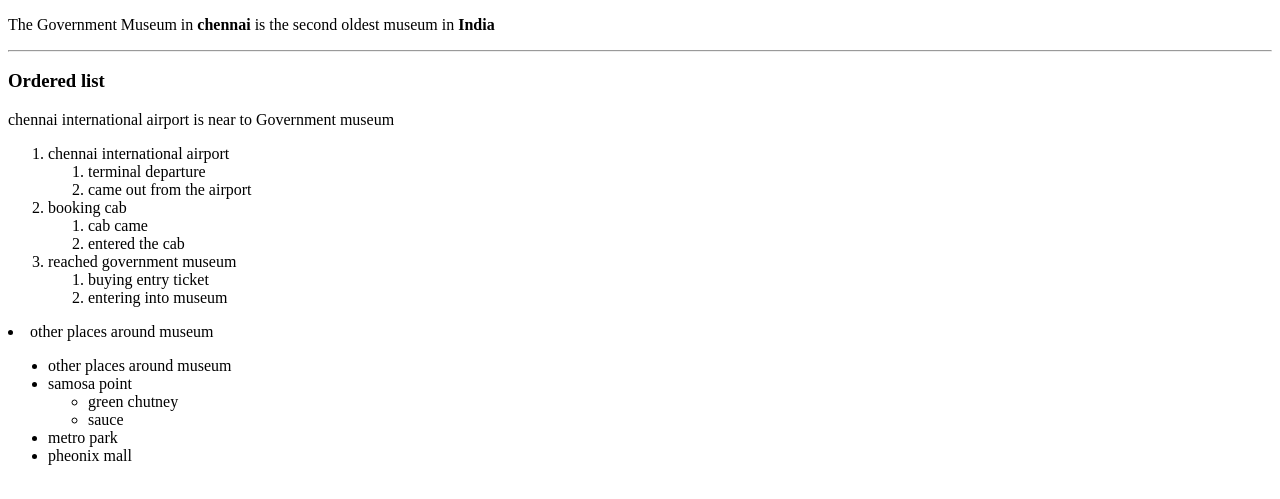
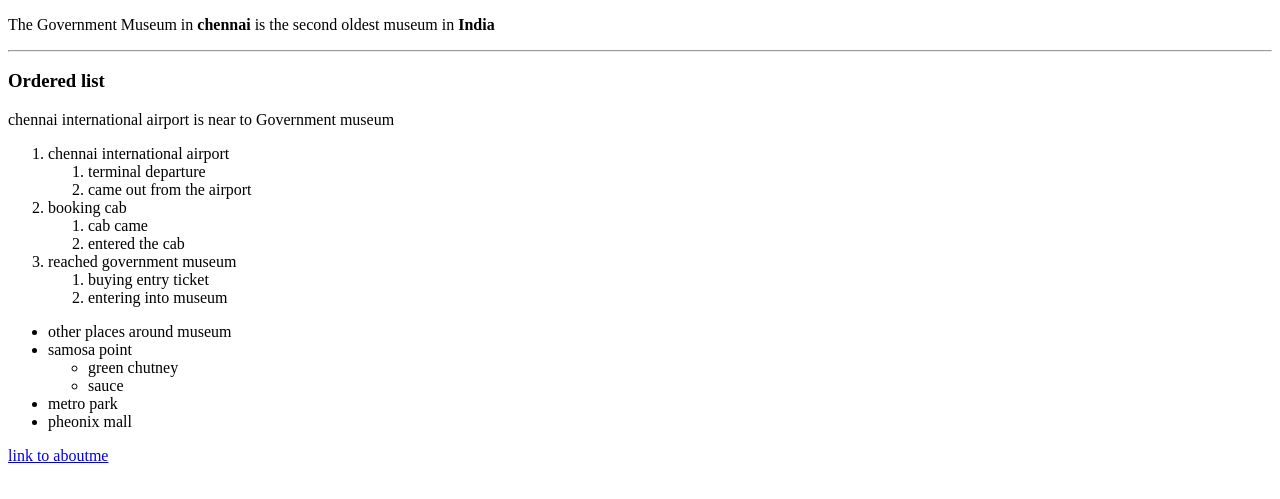
Before and after one commit to 44-563-Web-Apps-F22/44563-webapps-assignment-3-mohan1764, a plain HTML site: page index.html in a window 1280 px wide. Shown: the part 105-604 px from the top of the page. Drawn offline with Linux system fonts and the light colour scheme.

Commit message:
Update index.html

```diff
--- a/index.html
+++ b/index.html
@@ -1,18 +1,19 @@
 <!DOCTYPE html>
 <html>
-<head>
+  <head>
     <title>The Nature</title>
-</head>
-<body>
+  </head>
+  <body>
     <h1>Mohan Potti</h1>
+  </body>
+</html>
 
-</body>
 <h3>my favourite museum is Government museum Chennai</h3>
 <p> The Government Museum in <b>chennai</b> is the second oldest museum in <b>India</b></p>
 <hr>
 <h3>
     Ordered list
- </h3>
+</h3>
  <p>chennai international airport is near to Government museum</p>
  <ol>
     <li>chennai international airport
@@ -34,7 +35,7 @@
         </ol>
     </li>
 </ol>
-    <li>other places around museum</li>
+
 <ul>
     <li>other places around museum</li>
     <li>samosa point
@@ -46,3 +47,6 @@
     <li>metro park</li>
     <li>pheonix mall</li>
 </ul>
+
+<a href="aboutme.html">link  to aboutme
+</a>
```
